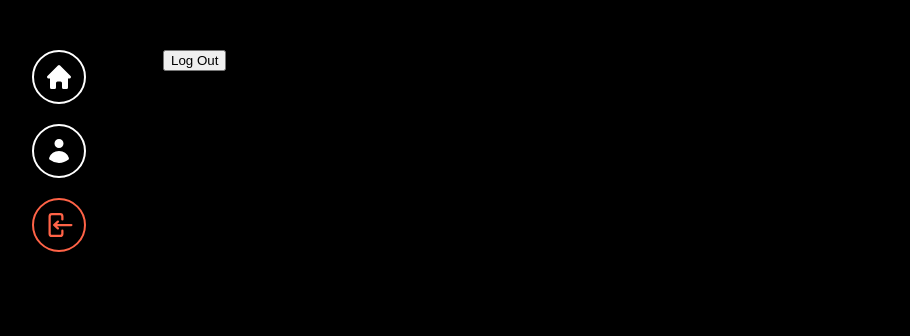
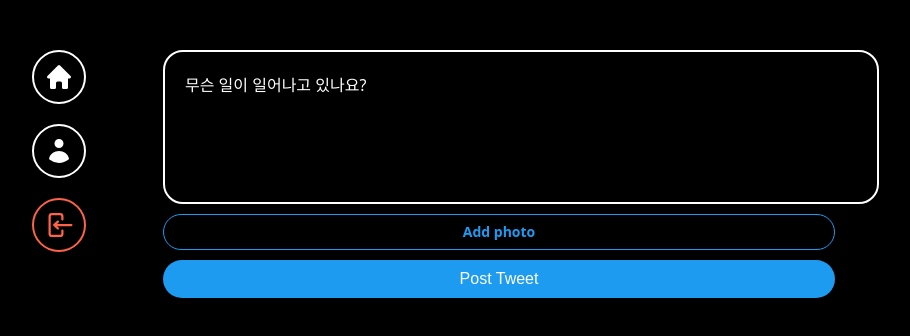
Before and after one commit to may-jan/twitter-clone, a React (Vite) app: page / in a window 1280 px wide. Shown: the top 336 px of the page, without its empty margins (235-1145 px from the left). Built offline with nearby package versions, Linux system fonts and the light colour scheme; no server answers; sample sign-in values are in the browser's storage.

Commit message:
메인 Home 화면 구조 수정

```diff
--- a/src/routes/Home.tsx
+++ b/src/routes/Home.tsx
@@ -1,18 +1,13 @@
-import { useNavigate } from 'react-router-dom';
-import { auth } from '../firebase';
+import styled from 'styled-components';
+import PostTweetForm from '../components/PostTweetForm';
+
+const Wrapper = styled.div``;
 
 const Home = () => {
-  const navigate = useNavigate();
-
-  const logOut = () => {
-    auth.signOut();
-    navigate('/login');
-  };
-
   return (
-    <div>
-      <button onClick={logOut}>Log Out</button>
-    </div>
+    <Wrapper>
+      <PostTweetForm />
+    </Wrapper>
   );
 };
 
```
